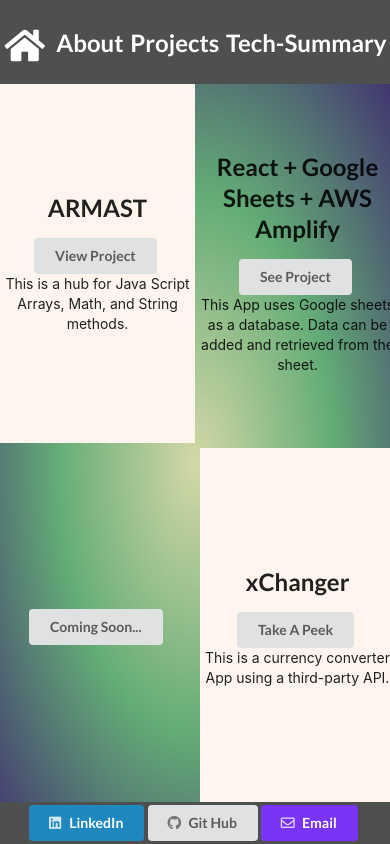
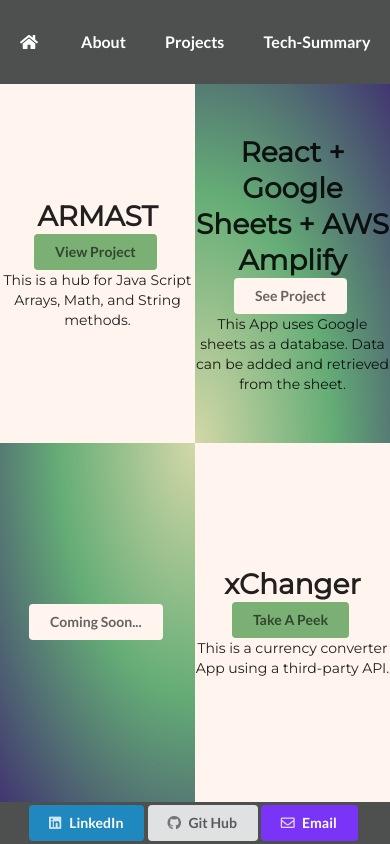
Before and after one commit to cliffordokpai/My-Website, a React (Create React App) app: page /projects in a window 390 px wide. Built offline with nearby package versions, Linux system fonts and the light colour scheme; the HTML template or start-up script is replaced by a standard one.

Commit message:
added responsiveness

```diff
--- a/public/index.html
+++ b/public/index.html
@@ -3,10 +3,7 @@
   <head>
     <meta charset="utf-8" />
     <link rel="icon" href="%PUBLIC_URL%/favicon.ico" />
-    <meta
-      name="viewport"
-      content="width=device-width, height=device-height, initial-scale=1"
-    />
+    <meta name="viewport" content="width=device-width, initial-scale=1" />
     <meta name="theme-color" content="#000000" />
     <meta
       name="description"
@@ -38,7 +35,7 @@
       work correctly both with client-side routing and a non-root public URL.
       Learn how to configure a non-root public URL by running `npm run build`.
     -->
-    <title>CliffDev - Site</title>
+    <title>CliffordOkpai</title>
   </head>
   <body>
     <noscript>You need to enable JavaScript to run this app.</noscript>
--- a/src/App.js
+++ b/src/App.js
@@ -5,31 +5,19 @@
 import Nav from './components/Nav';
 import Footer from './components/Footer';
 import Projects from './components/Projects';
-import styled from 'styled-components';
-
-const Container = styled.body`
-  text-align: center;
-  background: radial-gradient(#d3d8a7, #64ac76, #413670);
-  height: 85vh;
-  width: 100vw;
-
-  @media screen and (max-width: 458px) {
-    height: 90vh;
-  }
-`;
 
 function App() {
   return (
     <Router>
-      <Nav />
-      <Container>
+      <div>
+        <Nav />
         <Switch>
           <Route path='/' exact component={Home} />
           <Route path='/about' component={About} />
           <Route path='/tech-summary' component={TechSummary} />
           <Route path='/projects' component={Projects} />
         </Switch>
-      </Container>
+      </div>
       <Footer />
     </Router>
   );
--- a/src/components/About.js
+++ b/src/components/About.js
@@ -1,9 +1,13 @@
 import React from 'react';
 import styled from 'styled-components';
 
-const Body = styled.body`
+const Main = styled.div`
   background: radial-gradient(#d3d8a7, #64ac76, #413670);
+  height: 100vh;
+
   display: flex;
+  justify-content: center;
+  align-items: center;
 `;
 
 const Container = styled.div`
@@ -15,22 +19,57 @@
 const Text = styled.p`
   font-family: 'Source Code Pro', monospace;
   font-size: 2rem;
+  text-align: center;
+  padding: 0 30px;
 
-  @media screen and (max-width: 458px) {
-    font-size: 16px;
-    text-align: justify;
-    padding: 0 12px;
+  @media screen and (max-width: 1571px) {
+    font-size: 1.8rem;
   }
 
-  @media screen and (max-width: 1536px) {
-    text-align: justify;
-    margin: 5px;
+  @media screen and (max-width: 1224px) {
+    font-size: 1.7rem;
+  }
+
+  @media screen and (max-width: 1074px) {
+    font-size: 1.6rem;
+  }
+
+  @media screen and (max-width: 933px) {
+    font-size: 1.5rem;
+  }
+
+  @media screen and (max-width: 933px) {
+    font-size: 1.4rem;
+  }
+
+  @media screen and (max-width: 742px) {
+    font-size: 1.3rem;
+  }
+
+  @media screen and (max-width: 627px) {
+    font-size: 1.2rem;
+  }
+
+  @media screen and (max-width: 533px) {
+    font-size: 1.1rem;
+  }
+
+  @media screen and (max-width: 448px) {
+    font-size: 1rem;
+  }
+
+  @media screen and (max-width: 379px) {
+    font-size: 0.9rem;
+  }
+
+  @media screen and (max-width: 320px) {
+    font-size: 0.7rem;
   }
 `;
 
 function About() {
   return (
-    <Body>
+    <Main>
       <Container>
         <Text>
           Hi, my name is Clifford Okpai and I am a front-end web developer.
@@ -54,7 +93,7 @@
           looked back.
         </Text>
       </Container>
-    </Body>
+    </Main>
   );
 }
 
--- a/src/components/Home.js
+++ b/src/components/Home.js
@@ -1,23 +1,22 @@
 import React from 'react';
 import styled from 'styled-components';
 
-const Body = styled.body`
+const Main = styled.div`
   background: radial-gradient(#d3d8a7, #64ac76, #413670);
+  height: 90vh;
 `;
 
 const H1 = styled.h1`
   color: rgb(52, 109, 172);
   font-family: 'Montserrat', sans-serif;
   font-size: 5rem;
+  text-align: center;
 
-  @media screen and (max-width: 458px) {
+  @media screen and (max-width: 540px) {
+    font-size: 4rem;
+  }
+  @media screen and (max-width: 375px) {
     font-size: 3rem;
-    padding-top: 1em;
-  }
-
-  @media screen and (max-width: 1536px) {
-    font-size: 4rem;
-    padding-top: 1em;
   }
 `;
 
@@ -25,33 +24,36 @@
   color: rgb(78, 80, 80);
   font-family: 'Dancing Script', cursive;
   font-size: 3rem;
+  text-align: center;
+
+  @media screen and (max-width: 540px) {
+    font-size: 3rem;
+  }
+  @media screen and (max-width: 375px) {
+    font-size: 2rem;
+  }
 `;
 
 const Wrapper = styled.div`
-  display: grid;
-  grid-template-columns: repeat(1, 1fr);
-  grid-template-rows: repeat(1, 1fr);
-  justify-items: center;
+  height: 100%;
+  display: flex;
+  justify-content: center;
   align-items: center;
-  grid-gap: 5px;
-
-  @media screen and (max-width: 458px) {
-    grid-template-rows: repeat(5, 120px);
-    /* grid-gap: 0rem; */
-  }
 `;
 
 function Home() {
   return (
-    <Body>
+    <Main>
       <Wrapper>
-        <H1>Hello, and welcome!</H1>
-        <H3>My name is</H3>
-        <H1>Clifford Okpai</H1>
-        <H3>and I am a</H3>
-        <H1>Front-End Web Developer</H1>
+        <div>
+          <H1>Hello, and welcome!</H1>
+          <H3>My name is</H3>
+          <H1>Clifford Okpai</H1>
+          <H3>and I am a</H3>
+          <H1>Front-End Web Developer</H1>
+        </div>
       </Wrapper>
-    </Body>
+    </Main>
   );
 }
 
--- a/src/components/Nav.js
+++ b/src/components/Nav.js
@@ -22,13 +22,15 @@
 
 const NavItem = styled.h2`
   animation: 5s ${fadeIn} ease-in;
-  width: 100%;
-  height: 2rem;
   color: white;
 
   &:hover {
     padding-top: 10px;
     color: #64ac76;
+  }
+
+  @media screen and (max-width: 414px) {
+    font-size: 16px;
   }
 `;
 
@@ -37,7 +39,7 @@
     <NavBar>
       <Link to='/'>
         <NavItem>
-          <i className='large home icon'></i>
+          <i className='home icon'></i>
         </NavItem>
       </Link>
 
--- a/src/components/Projects.js
+++ b/src/components/Projects.js
@@ -2,55 +2,85 @@
 import { Link } from 'react-router-dom';
 import styled from 'styled-components';
 
-const Body = styled.body`
+const Main = styled.div`
   background: radial-gradient(#d3d8a7, #64ac76, #413670);
+  height: 85vh;
 `;
 
 const Container = styled.div`
   display: grid;
   grid-template-columns: repeat(2, 50%);
   grid-template-rows: repeat(2, 50%);
-  grid-gap: 5px;
   height: 85vh;
 `;
 
 const CenterItem = styled.div`
-  margin: auto;
+  display: flex;
+  flex-direction: column;
+  justify-content: center;
+  align-items: center;
 `;
 
 const TransparentBackground = styled.div`
   background-color: transparent;
   display: grid;
+
+  .button {
+    background-color: seashell;
+    &:hover {
+      color: white;
+      background-color: rgb(78, 80, 80);
+    }
+  }
 `;
 
 const ColoredBackground = styled.div`
   background-color: seashell;
   display: grid;
+
+  .button {
+    background-color: rgb(122, 176, 116);
+
+    &:hover {
+      color: white;
+      background-color: rgb(78, 80, 80);
+    }
+  }
+`;
+
+const Title = styled.h2`
+  font-size: 2rem;
+  text-align: center;
+  font-family: 'Montserrat', sans-serif;
+`;
+
+const Text = styled.p`
+  font-family: 'Montserrat', sans-serif;
+  font-size: 1em;
+  text-align: center;
 `;
 
 export default function Projects() {
   return (
-    <Body>
+    <Main>
       <Container>
         <ColoredBackground>
           <CenterItem>
-            <h2>ARMAST</h2>
+            <Title>ARMAST</Title>
             <Link target='_blank' to='//cliffdev-armast.netlify.com'>
               <div className='ui animated fade button' tabindex='0'>
                 <div className='visible content'>View Project</div>
                 <div className='hidden content'>Click Now</div>
               </div>
             </Link>
-            <span className='about'>
-              <p>
-                This is a hub for Java Script Arrays, Math, and String methods.
-              </p>
-            </span>
+            <Text>
+              This is a hub for Java Script Arrays, Math, and String methods.
+            </Text>
           </CenterItem>
         </ColoredBackground>
         <TransparentBackground>
           <CenterItem>
-            <h2>React + Google Sheets + AWS Amplify</h2>
+            <Title>React + Google Sheets + AWS Amplify</Title>
 
             <Link target='_blank' to='//master.dhg8trjobqeci.amplifyapp.com/'>
               <div className='ui animated fade button' tabindex='0'>
@@ -58,12 +88,10 @@
                 <div className='hidden content'>Explore</div>
               </div>
             </Link>
-            <span className='about'>
-              <p>
-                This App uses Google sheets as a database. Data can be added and
-                retrieved from the sheet.
-              </p>
-            </span>
+            <Text>
+              This App uses Google sheets as a database. Data can be added and
+              retrieved from the sheet.
+            </Text>
           </CenterItem>
         </TransparentBackground>
         <TransparentBackground>
@@ -74,19 +102,19 @@
         </TransparentBackground>
         <ColoredBackground>
           <CenterItem>
-            <h2>xChanger</h2>
+            <Title>xChanger</Title>
             <Link target='_blank' to='//cliffdev-xChanger.netlify.com'>
               <div className='ui animated fade button' tabindex='0'>
                 <div className='visible content'>Take A Peek</div>
                 <div className='hidden content'>Get In</div>
               </div>
             </Link>
-            <span className='about'>
-              <p>This is a currency converter App using a third-party API.</p>
-            </span>
+            <Text>
+              This is a currency converter App using a third-party API.
+            </Text>
           </CenterItem>
         </ColoredBackground>
       </Container>
-    </Body>
+    </Main>
   );
 }
--- a/src/components/TechSummary.js
+++ b/src/components/TechSummary.js
@@ -4,18 +4,28 @@
 
 const Body = styled.body`
   background: radial-gradient(#d3d8a7, #64ac76, #413670);
+  height: 85vh;
+`;
+
+const CenterItem = styled.div`
+  margin-top: 5%;
+`;
+
+const TextBar = styled.h2`
+  width: 100%;
+  text-align: center;
 `;
 
 function TechSummary() {
   return (
     <Body>
+      <CenterItem>
         <div className='ui container'>
-        <div>
-          <h2 style={{ marginTop: '5%' }}>
+          <TextBar>
             Percentages are a reflection of my confidence level when working
             with these technologies.
-          </h2>
-        </div>
+          </TextBar>
+
           <div className='ui teal active progress'>
             <div className='bar' style={{ width: '86%' }}>
               <div className='progress'>86%</div>
@@ -78,6 +88,7 @@
             <div className='label'>SASS</div>
           </div>
         </div>
+      </CenterItem>
     </Body>
   );
 }
--- a/src/index.css
+++ b/src/index.css
@@ -1,3 +1,21 @@
+* {
+  margin: 0;
+  padding: 0;
+  box-sizing: border-box;
+}
+
+h1,
+h2,
+h3,
+h4,
+h5,
+h6,
+body,
+p {
+  margin: 0;
+  padding: 0;
+}
+
 body {
   margin: 0;
   font-family: -apple-system, BlinkMacSystemFont, 'Segoe UI', 'Roboto', 'Oxygen',
```
Also changed, not shown: src/components/Footer.js (+30 -21 lines). Lines whose indentation alone changed are shown as unchanged.
